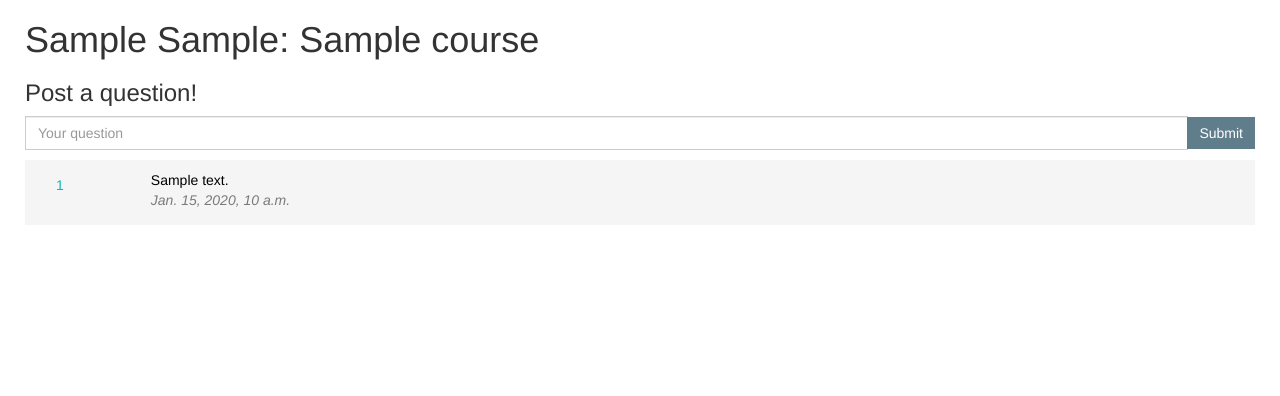
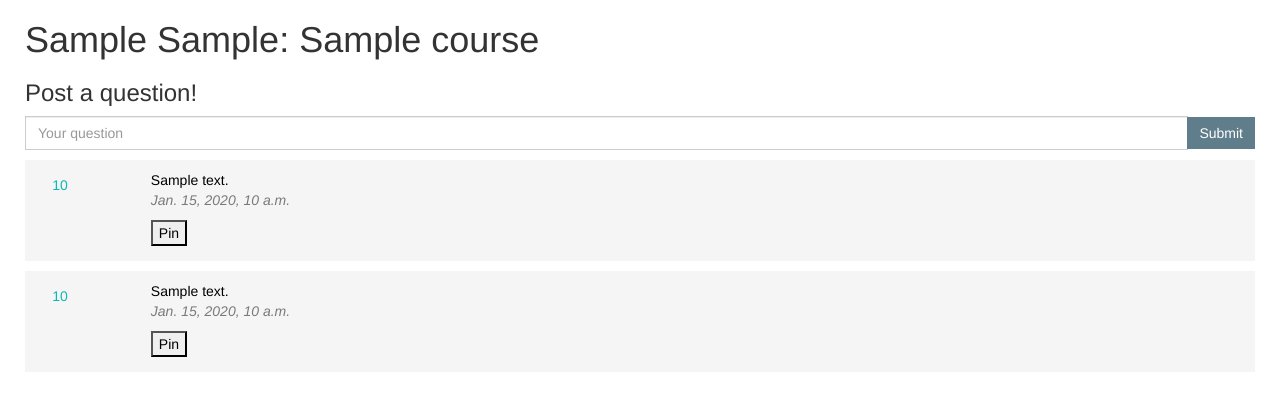
Before and after one commit to karenfeng/class-qa, a Django app: template quailapp/templates/quailapp/coursepage.html in a window 1280 px wide. Shown: the part 52-448 px from the top of the page. Run offline with Django 3.2, Linux system fonts and the light colour scheme; tables that the repository leaves empty hold one stand-in row (values such as "Sample post"); the template is opened without the code that fills it: values that come from a table or form of the project are taken from there, most other values are stand-ins (such as "Sample title", 1, 10 or a date in 2020); some libraries are stand-ins or nearby versions.

Commit message:
Added the ability to pin questions
Mixing some data and presentation stuff here. Be wary.

```diff
--- a/quailapp/models.py
+++ b/quailapp/models.py
@@ -99,6 +99,7 @@ class Question(models.Model):
     submitter = models.ForeignKey(QuailUser, null=True)
     rank_score = models.FloatField(default=0.0)
     course = models.ForeignKey(Course, null=True)
+    is_pinned = models.BooleanField(default=False)
 
     class Meta:
       ordering = ['-votes']
--- a/quailapp/templates/quailapp/coursepage.html
+++ b/quailapp/templates/quailapp/coursepage.html
@@ -18,7 +18,7 @@
 </form>
 
 <ul>
-	{% for q in course.question_set.all %}
+	{% for q in questions_pinned %}
 	<li>
 		{% if q.submitter.netid == netid %}
 		<div class="box-blue row">
@@ -46,6 +46,73 @@
 					<p class="question">
 						{{ q.text }}<br>
 						<span class="unemph">{{ q.created_on }}</span><br>
+						{% if q.is_pinned %}
+						<form action="{% url 'quailapp:pin' q.id %}" method="POST">
+							{% csrf_token %}
+							<button type="submit" name="pin" id="unpin" value="0">
+								Unpin
+							</button>
+						</form>
+						{% else %}
+						<form action="{% url 'quailapp:pin' q.id %}" method="POST">
+							{% csrf_token %}
+							<button type="submit" name="pin" id="pin" value="1">
+								Pin
+							</button>
+						</form>
+						{% endif %}
+					</p>
+				</div>
+			</a>
+		</div>
+	</li>
+	{% endfor %}
+</ul>
+
+<ul>
+	{% for q in questions_unpinned %}
+	<li>
+		{% if q.submitter.netid == netid %}
+		<div class="box-blue row">
+		{% else %}
+		<div class="box row">
+		{% endif %}
+			<a href="{% url 'quailapp:detail' q.id %}" class="question-box">
+				<div class="col-xs-1">
+					<form action="{% url 'quailapp:vote' q.id %}" method="POST">
+						{% csrf_token %}
+						{% buttons %}
+						<div class="btn-group-vertical btn-group-sm" role="group">
+							<button type="submit" class="btn btn-link{% if q.submitter.netid == netid %} disabled{% endif %}" name="vote" id="upvote" value="1">
+								{% bootstrap_icon "chevron-up" %}
+							</button>
+							<div class="centered votes">{{ q.votes }}</div>
+							<button type="submit" class="btn btn-link {% if q.submitter.netid == netid %} disabled{% endif %}" name="vote" id="downvote" value="-1">
+								{% bootstrap_icon "chevron-down" %}
+							</button>
+						</div>
+						{% endbuttons %}
+					</form>
+				</div>
+				<div class="col-xs-11">
+					<p class="question">
+						{{ q.text }}<br>
+						<span class="unemph">{{ q.created_on }}</span><br>
+						{% if q.is_pinned %}
+						<form action="{% url 'quailapp:pin' q.id %}" method="POST">
+							{% csrf_token %}
+							<button type="submit" name="pin" id="unpin" value="0">
+								Unpin
+							</button>
+						</form>
+						{% else %}
+						<form action="{% url 'quailapp:pin' q.id %}" method="POST">
+							{% csrf_token %}
+							<button type="submit" name="pin" id="pin" value="1">
+								Pin
+							</button>
+						</form>
+						{% endif %}
 					</p>
 				</div>
 			</a>
--- a/quailapp/urls.py
+++ b/quailapp/urls.py
@@ -12,6 +12,7 @@ urlpatterns = [
     url(r'^(?P<question_id>[a-zA-Z0-9]+)/deleteans/$', login_required(views.delete_answers), name='deleteans'), # deletes answers assoc w/ question
     url(r'^(?P<question_id>[0-9][a-zA-Z0-9]+)/$', login_required(views.question_detail), name='detail'), # messy solution; question ids too long
     url(r'^(?P<question_id>[a-zA-Z0-9]+)/vote/$', login_required(views.vote), name='vote'), # vote for a specific question
+    url(r'^(?P<question_id>[a-zA-Z0-9]+)/pin/$', login_required(views.pin), name='pin'), # vote for a specific question
     #url(r'^(?P<question_id>[a-zA-Z0-9]+)/answer/$', login_required(views.get_answer), name='answer'), # answer a specific question
     url(r'^login$', views.login_CAS, name='login'),
     url(r'^logout$', views.logout_CAS, name='logout'),
```
Also changed, not shown: quailapp/views.py (+15 -1 lines).
